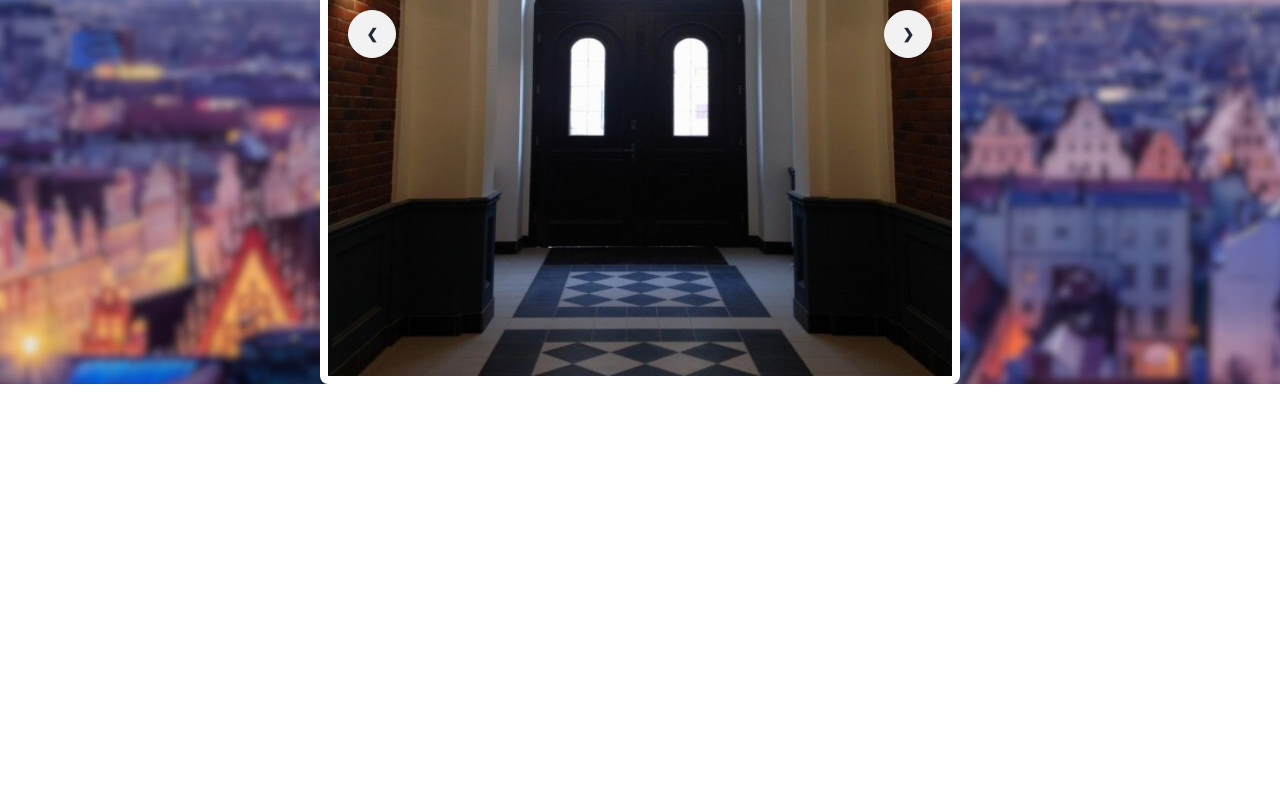
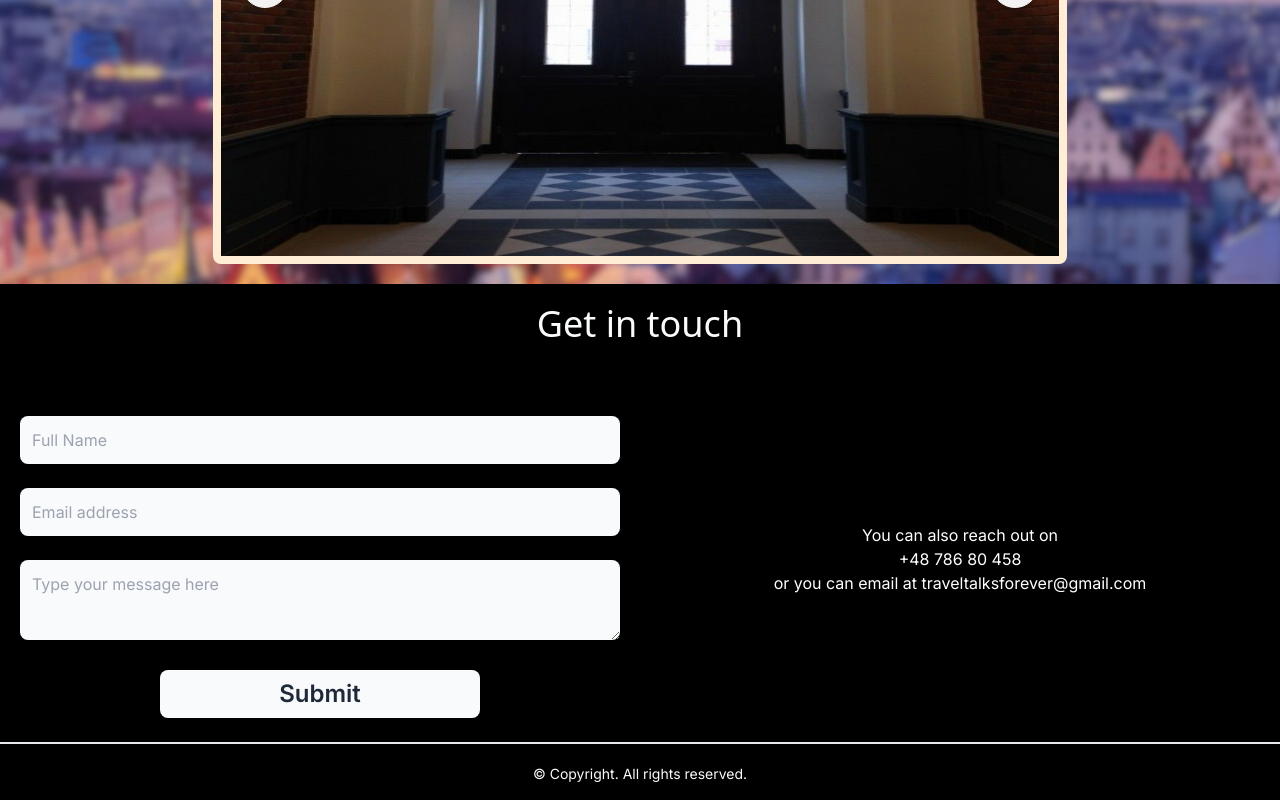
Before and after one commit to kkwadhwani/pilsudskiego, a Next.js app: page / in a window 1280 px wide. Shown: the part 2127-2927 px from the top of the page. Before the commit the page ends 2511 px from the top, so only its background shows below. Built offline with nearby package versions, Linux system fonts and the light colour scheme.

Commit message:
contact form and few additions

```diff
--- /dev/null
+++ b/src/app/components/contact.js
@@ -0,0 +1,108 @@
+"use client";
+import { useState } from "react";
+
+export default function ContactForm() {
+  let [formData, setFormData] = useState({ name: "", email: "", message: "" });
+
+  const handleSubmit = (e) => {
+    e.preventDefault();
+    const formUrl = e.target.action;
+    console.log(e.target.action);
+    const data = new FormData();
+
+    Object.entries(formData).forEach(([key, value]) => {
+      data.append(key, value);
+    });
+    fetch(formUrl, {
+      method: "POST",
+      body: data,
+      headers: {
+        accept: "application/json",
+      },
+    }).then(() => {
+      setFormData({
+        name: "",
+        email: "",
+        message: "",
+      });
+    });
+  };
+
+  return (
+    <div className="w-auto h-auto bg-black">
+      <h1 className="text-center text-4xl pt-5 font-sans font-normal text-slate-50">
+        Get in touch
+      </h1>
+      <br></br> <br></br>
+      <div className="flex-col  sm:flex md:flex md:flex-row w-full">
+        <div className="md:w-1/2  w-full ">
+          <form
+            acceptCharset="UTF-8"
+            onSubmit={handleSubmit}
+            action="https://www.formbackend.com/f/1774c134e1908d71"
+            method="POST"
+          >
+            <div className="mb-6 mt-6 mx-5">
+              <input
+                placeholder="Full Name "
+                type="text"
+                required
+                className="bg-slate-50  p-3 rounded-lg md:mb-0 w-full "
+                name="name"
+                value={formData.name}
+                onChange={(e) => {
+                  setFormData({ ...formData, name: e.target.value });
+                }}
+              />
+            </div>
+            <div className="mb-6 mx-5">
+              <input
+                placeholder="Email address"
+                type="email"
+                required
+                className="bg-slate-50 w-full p-3 rounded-lg "
+                name="email"
+                value={formData.email}
+                onChange={(e) => {
+                  setFormData({ ...formData, email: e.target.value });
+                }}
+              />
+            </div>
+            <div className="mb-6 mx-5">
+              <textarea
+                type="textarea"
+                className="rounded-lg bg-slate-50 w-full placeholder:p-1 h-20 p-2"
+                placeholder="Type your message here"
+                name="message"
+                value={formData.message}
+                onChange={(e) => {
+                  setFormData({ ...formData, message: e.target.value });
+                }}
+              />
+            </div>
+            <div className="mb-6 flex justify-center">
+              <button className=" bg-slate-50 text-center h-12 w-1/2 rounded-lg text-2xl font-semibold">
+                Submit
+              </button>
+            </div>
+          </form>
+        </div>
+
+        <div className=" md:w-1/2 w-full  my-auto h-auto">
+          <div className="text-white text-center my-auto">
+            You can also reach out on
+          </div>
+          <div className="text-white text-center my-auto">+48 786 80 458</div>
+          <div className="text-white text-center my-auto mb-4">
+            or you can email at traveltalksforever@gmail.com
+          </div>
+        </div>
+      </div>
+      <div className="w-full border bg-white h-px"></div>
+      <div className="bg-black w-full h-9 text-slate-50 text-sm text-center mt-5">
+        <span className="h-3 text-slate-50">© </span>Copyright. All rights
+        reserved.{" "}
+      </div>
+    </div>
+  );
+}
--- a/src/app/components/house.js
+++ b/src/app/components/house.js
@@ -2,10 +2,10 @@ import Image from "next/image";
 
 export default function House() {
   return (
-    <div className="bg-[url('/home/wroclaw2.png')] w-screen h-auto ">
+    <div className="bg-[url('/home/wroclaw2.png')] w-screen h-auto pt-5 pb-5">
       <div
-        className="carousel md:w-1/2 flex m-auto sm:w-full border border-8 border-white rounded rounded-lg"
-        style={{ height: "700px" }}
+        className="carousel md:w-2/3  flex m-auto sm:w-full   border border-8 rounded rounded-lg border-orange-100"
+        style={{ height: "35em" }}
       >
         <div id="slide1" className="carousel-item relative w-full">
           <Image
@@ -19,7 +19,7 @@ export default function House() {
             <a href="#slide8" className="btn btn-circle">
               ❮
             </a>
-            <a href="#slide2" className="btn btn-circle">
+            <a href="#slide3" className="btn btn-circle">
               ❯
             </a>
           </div>
@@ -27,7 +27,7 @@ export default function House() {
 
         {/* 2nd image */}
 
-        <div id="slide2" className="carousel-item relative w-full">
+        {/* <div id="slide2" className="carousel-item relative w-full">
           <Image
             src="/home/front.jpg"
             className="w-full"
@@ -43,7 +43,7 @@ export default function House() {
               ❯
             </a>
           </div>
-        </div>
+        </div> */}
 
         {/* 3rd image */}
 
@@ -56,7 +56,7 @@ export default function House() {
             alt="wroclaw glowny apartment room"
           />
           <div className="absolute flex justify-between transform -translate-y-1/2 left-5 right-5 top-1/2">
-            <a href="#slide2" className="btn btn-circle">
+            <a href="#slide1" className="btn btn-circle">
               ❮
             </a>
             <a href="#slide4" className="btn btn-circle">
--- a/src/app/page.js
+++ b/src/app/page.js
@@ -6,6 +6,7 @@ import AboutMe from "./components/aboutme";
 import Maps from "./components/maps";
 import Location from "./components/location";
 import House from "./components/house";
+import ContactForm from "./components/contact";
 
 export default function Home() {
   return (
@@ -20,6 +21,7 @@ export default function Home() {
 
         <Location />
         <House />
+        <ContactForm />
       </div>
     </main>
   );
```
